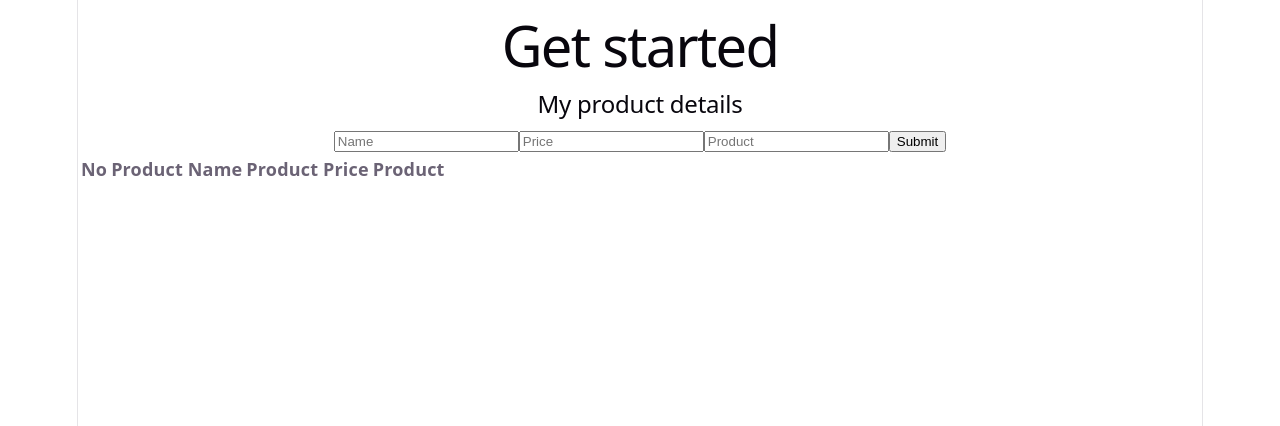
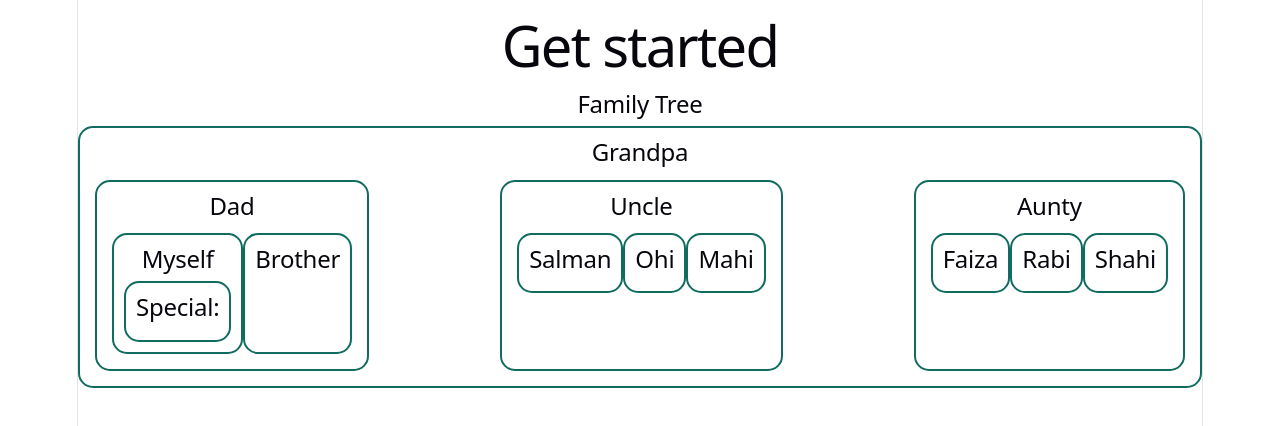
Before and after one commit to JabirSiddiqueTalim/React-core-concept, a React (Vite) app: page / in a window 1280 px wide. Shown: the top 426 px of the page. Built offline with nearby package versions, Linux system fonts and the light colour scheme.

Commit message:
Create a Family Component Tree structure

```diff
--- a/src/App.jsx
+++ b/src/App.jsx
@@ -1,5 +1,6 @@
 import './App.css'
 import ControlledField from './component/ControlledField/ControlledField'
+import FamilyTree from './component/FamilyTree/FamilyTree'
 import Form from './component/Form/Form'
 import Formactive from './component/Formactive/Formactive'
 import HooksField from './component/HooksField/HooksField'
@@ -17,7 +18,8 @@
        {/* <ControlledField></ControlledField> */}
        {/* <UncontrolledField></UncontrolledField> */}
        {/* <HooksField></HooksField> */}
-       <ProductManagment></ProductManagment>
+       {/* <ProductManagment></ProductManagment> */}
+       <FamilyTree></FamilyTree>
 
 
 
--- /dev/null
+++ b/src/component/FamilyTree/Aunty.jsx
@@ -0,0 +1,18 @@
+import React from 'react';
+import Cousin from './Cousin';
+
+const Aunty = () => {
+  return (
+    <div>
+      <h2>Aunty</h2>
+      <section className='flex'>
+        <Cousin name='Faiza'></Cousin>
+        <Cousin name='Rabi'></Cousin>
+        <Cousin name='Shahi'></Cousin>
+      </section>
+
+    </div>
+  );
+};
+
+export default Aunty;
--- /dev/null
+++ b/src/component/FamilyTree/Brother.jsx
@@ -0,0 +1,12 @@
+import React from 'react';
+
+const Brother = () => {
+  return (
+    <div>
+      <h2>Brother</h2>
+
+    </div>
+  );
+};
+
+export default Brother;
--- /dev/null
+++ b/src/component/FamilyTree/Cousin.jsx
@@ -0,0 +1,12 @@
+import React from 'react';
+
+const Cousin = ({name}) => {
+  return (
+    <div>
+      <h2>{name}</h2>
+
+    </div>
+  );
+};
+
+export default Cousin;
--- /dev/null
+++ b/src/component/FamilyTree/Dad.jsx
@@ -0,0 +1,18 @@
+import React from 'react';
+import Myself from './Myself';
+import Brother from './Brother';
+
+const Dad = () => {
+  return (
+    <div>
+      <h2>Dad</h2>
+      <section className='flex'>
+        <Myself></Myself>
+        <Brother></Brother>
+      </section>
+
+    </div>
+  );
+};
+
+export default Dad;
--- /dev/null
+++ b/src/component/FamilyTree/FamilyTree.css
@@ -0,0 +1,14 @@
+.family-tree div
+{
+  /* margin: 20px; */
+  border: 2px solid rgb(17, 108, 96);
+  padding: 10px;
+  border-radius: 15px;
+
+}
+.flex
+{
+  display: flex;
+  padding: 5px;
+  justify-content: space-between;
+}
--- /dev/null
+++ b/src/component/FamilyTree/FamilyTree.jsx
@@ -0,0 +1,16 @@
+import React from 'react';
+import Grandpa from './Grandpa';
+import './FamilyTree.css';
+
+const FamilyTree = () => {
+  return (
+    <div className='family-tree'>
+      <h2>Family Tree</h2>
+      <Grandpa></Grandpa>
+
+
+    </div>
+  );
+};
+
+export default FamilyTree;
--- /dev/null
+++ b/src/component/FamilyTree/Grandpa.jsx
@@ -0,0 +1,20 @@
+import React from 'react';
+import Dad from './Dad';
+import Uncle from './Uncle';
+import Aunty from './Aunty';
+
+const Grandpa = () => {
+  return (
+    <div>
+      <h2>Grandpa</h2>
+      <section className='flex'>
+        <Dad></Dad>
+        <Uncle></Uncle>
+        <Aunty></Aunty>
+      </section>
+
+    </div>
+  );
+};
+
+export default Grandpa;
--- /dev/null
+++ b/src/component/FamilyTree/Myself.jsx
@@ -0,0 +1,14 @@
+import React from 'react';
+import Special from './Special';
+
+const Myself = () => {
+  return (
+    <div>
+      <h2>Myself</h2>
+      <Special></Special>
+
+    </div>
+  );
+};
+
+export default Myself;
--- /dev/null
+++ b/src/component/FamilyTree/Special.jsx
@@ -0,0 +1,12 @@
+import React from 'react';
+
+const Special = ({name}) => {
+  return (
+    <div>
+      <h2>Special: {name}</h2>
+
+    </div>
+  );
+};
+
+export default Special;
--- /dev/null
+++ b/src/component/FamilyTree/Uncle.jsx
@@ -0,0 +1,17 @@
+import React from 'react';
+import Cousin from './Cousin';
+
+const Uncle = () => {
+  return (
+    <div>
+      <h2>Uncle</h2>
+      <section className='flex'>
+        <Cousin name='Salman'></Cousin>
+        <Cousin name='Ohi'></Cousin>
+        <Cousin name='Mahi'></Cousin>
+      </section>
+    </div>
+  );
+};
+
+export default Uncle;
```
